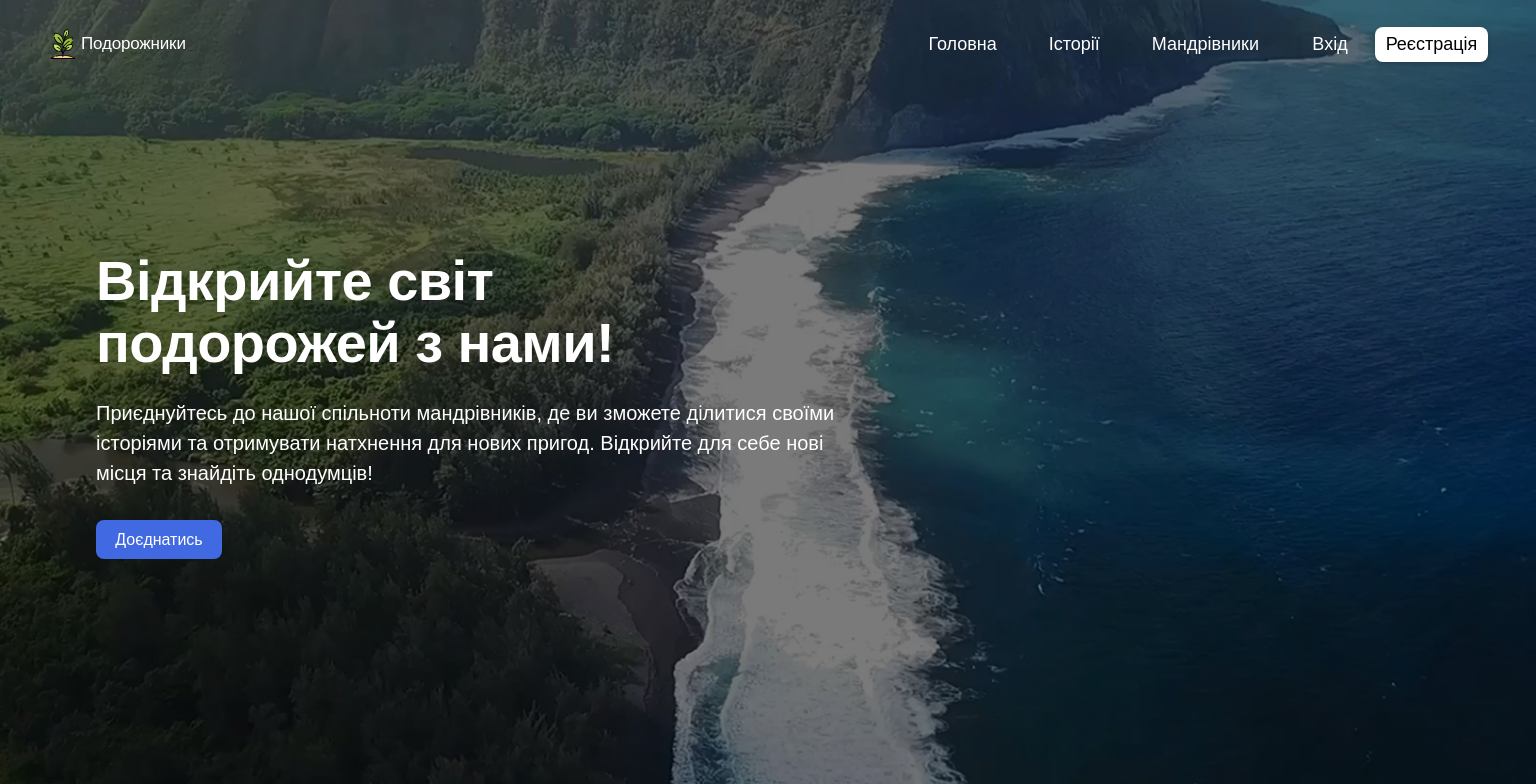
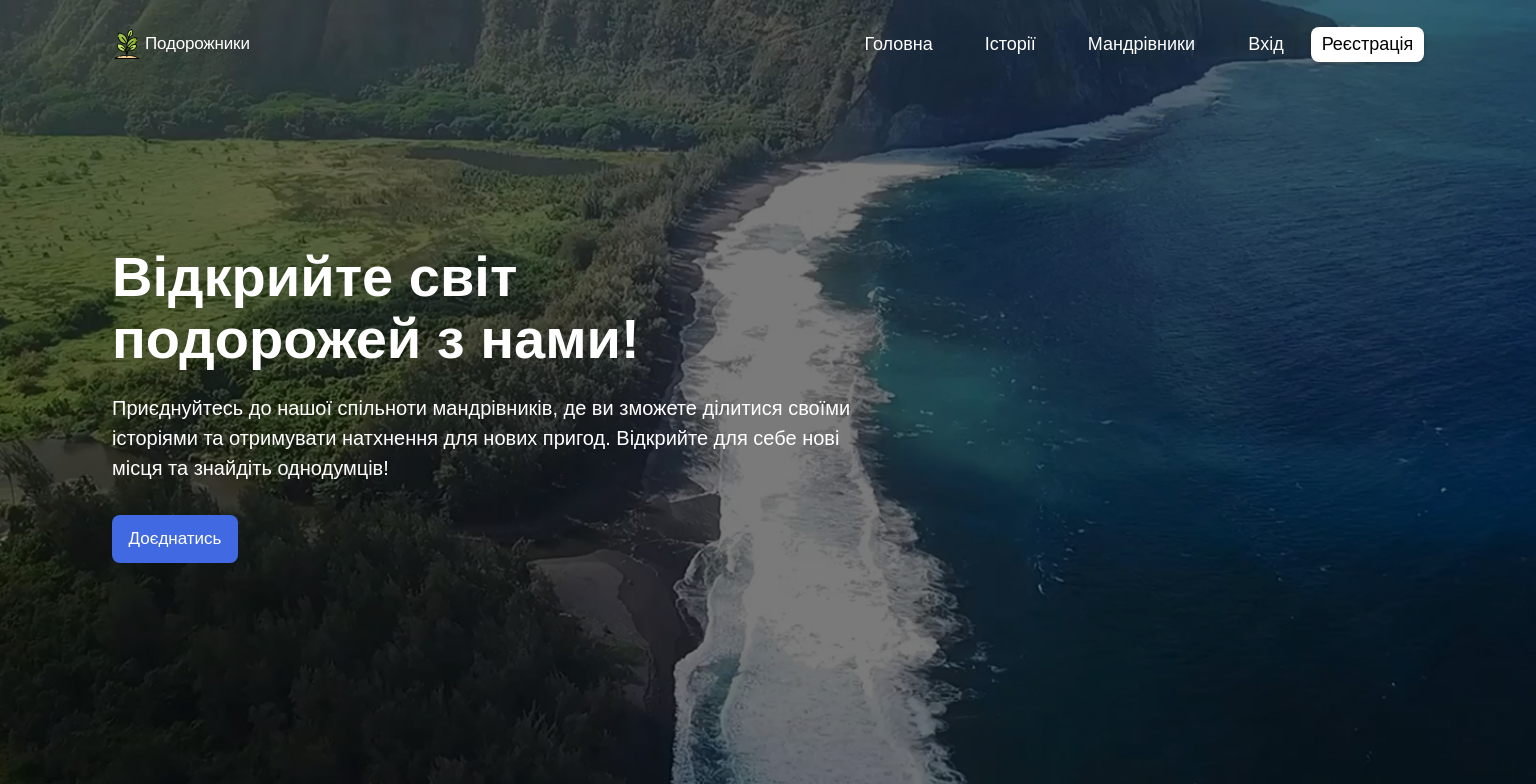
Before and after one commit to AleksPolishcuk/travellers.app_frontend, a Next.js app: page / in a window 1536 px wide. Shown: the top 784 px of the page. Built offline with nearby package versions, Linux system fonts and the light colour scheme; no server answers; a web font is replaced by a local one.

Commit message:
footer/hero

```diff
--- a/app/components/Footer/Footer.module.css
+++ b/app/components/Footer/Footer.module.css
@@ -60,10 +60,23 @@
     margin: 0;
 }
 
+.socialList li:hover,
+.socialList li:focus {
+    border: 1px solid #000;
+    border-radius: 8px;
+    width: 28px;
+    height: 28px;
+    transform: translateY(-2px);
+}
+
+.socialList li:active {
+    background: #d8d8d8;
+}
+
 .footerNav {
-
+    font-size: 18px;
     height: 152px;
-    margin-bottom: 24px;
+    margin-bottom: 18px;
     padding-left: 150px;
     padding-right: 150px;
 
@@ -83,12 +96,18 @@
 .footerNav li {
     color: #000;
     text-decoration: none;
-    transition: color 0.3s;
-    padding: 8px 0;
+    display: inline-block;
+    transition: transform 0.2s ease, color 0.2s ease;
 }
 
-.footerNav a:hover {
+.footerNav li:hover,
+.footerNav li:focus {
+    transform: translateY(-3px);
     color: #4169e1;
+}
+
+.footerNav li:active {
+    color: #000;
 }
 
 .footerBottom {
@@ -147,7 +166,7 @@
     }
 
     .footerBottom::before {
-        width: 95%;
+        width: 100%;
     }
 }
 
@@ -199,6 +218,7 @@
 
     .footerBottom::before {
         width: 100%;
+        max-width: 1312px;
     }
 
 }
--- a/app/components/Footer/Footer.tsx
+++ b/app/components/Footer/Footer.tsx
@@ -32,7 +32,6 @@ export default function Footer() {
         {!isAuthPage && (
           <div className={css.footerDeck}>
             <div className={css.footerTop}>
-              {/* Лого */}
               <div className={css.logoWrapper}>
                 <Link
                   href="/"
--- a/app/components/Header/Header.module.css
+++ b/app/components/Header/Header.module.css
@@ -10,7 +10,7 @@
 }
 
 .headerContainer {
-    max-width: 375px;
+    max-width: 335px;
     margin: 0 auto;
     padding-top: 16px;
     display: flex;
@@ -113,7 +113,7 @@
 @media screen and (min-width: 768px) {
     .headerContainer {
 
-        max-width: 768px;
+        max-width: 704px;
     }
 
     .headerNav {
@@ -159,7 +159,7 @@
     }
 
     .headerContainer {
-        max-width: 1440px;
+        max-width: 1312px;
         height: 72px;
         margin: 0 auto;
     }
--- a/app/components/Header/Header.tsx
+++ b/app/components/Header/Header.tsx
@@ -58,6 +58,8 @@ export default function Header() {
   const headerColor = headerClass === css.headerTransparent ? '#fff' : '#000';
   const headerHoverColor =
     headerClass === css.headerTransparent ? '#e8eeff' : '#4169e1';
+  const headerVariant =
+    headerClass === css.headerTransparent ? 'transparent' : 'white';
 
   return (
     <header className={headerClass}>
--- a/app/components/Hero/Hero.module.css
+++ b/app/components/Hero/Hero.module.css
@@ -1,3 +1,4 @@
+/* Базові стилі - Mobile First (гумова верстка від 320px) */
 .hero {
     width: 100%;
     height: 100vh;
@@ -10,128 +11,141 @@
     align-items: center;
     justify-content: center;
     color: #fff;
-
-
 }
 
-
 .heroContainer {
+    width: 100%;
     max-width: 335px;
-    height: 285px;
+    padding: 0 16px;
     text-align: start;
     margin: 0 auto;
+    box-sizing: border-box;
 }
 
 .heroTitle {
     font-family: "Sora", sans-serif;
     font-weight: 700;
     font-size: 32px;
-    line-height: 35px;
+    line-height: 1.1;
     margin-bottom: 24px;
-    color: #fff
+    color: #fff;
 }
 
 .heroText {
     font-family: "Nunito Sans", sans-serif;
     font-weight: 400;
     font-size: 16px;
-    line-height: 24px;
+    line-height: 1.5;
     margin-bottom: 32px;
 }
-
 
 .heroBtn {
     display: inline-flex;
     justify-content: center;
     align-items: center;
-    width: 115px;
+    width: 100%;
+    max-width: 295px;
     height: 39px;
-    max-width: 335px;
     background-color: #4169e1;
     color: #fff;
     font-family: "Nunito Sans", sans-serif;
     font-weight: 500;
     font-size: 16px;
-    line-height: 24px;
+    line-height: 1.5;
     border: none;
     border-radius: 8px;
     cursor: pointer;
-    transition: background-color 0.3s ease;
+    transition: all 0.3s ease;
     text-decoration: none;
+    box-sizing: border-box;
 }
 
 .heroBtn:hover {
     background-color: #e8eeff;
     color: #000;
+    transform: translateY(-2px);
 }
 
+/* Mobile: адаптивна верстка з 375px */
+@media (min-width: 375px) {
+    .heroContainer {
+        max-width: 335px;
+        padding: 0 20px;
+    }
 
-@media screen and (min-width: 768px) {
+    .heroTitle {
+        font-size: 34px;
+    }
+}
+
+/* Tablet: з 768px */
+@media (min-width: 768px) {
     .hero {
         background-image: image-set(url('/bg-tabl.1x.jpg') 1x,
                 url('/bg-tabl.2x.jpg') 2x);
-        padding: 0 0;
+        justify-content: flex-start;
+        align-items: center;
     }
 
     .heroContainer {
-        max-width: 768px;
-        height: 273px;
-        padding-left: 32px;
-        padding-right: 32px;
+        max-width: 704px;
+        padding: 0 32px;
+        margin: 0 auto;
+        height: auto;
     }
 
     .heroTitle {
-
         font-size: 48px;
-        font-weight: 700;
-        line-height: 53px;
-        letter-spacing: -0.01em;
+        line-height: 1.1;
+        margin-bottom: 24px;
     }
 
     .heroText {
+        font-size: 16px;
+        line-height: 1.5;
+        margin-bottom: 32px;
+        max-width: 500px;
+    }
 
-        font-size: 16px;
-        font-weight: 400px;
-        line-height: 24px;
+    .heroBtn {
+        max-width: 115px;
+        height: 44px;
     }
 }
 
-
-@media screen and (min-width: 1440px) {
+/* Desktop: з 1440px */
+@media (min-width: 1440px) {
     .hero {
-        width: 100%;
         background-image: image-set(url('/bg-desk.1x.jpg') 1x,
                 url('/bg-desk.2x.jpg') 2x);
         min-height: 809px;
         justify-content: flex-start;
-        margin: 0 auto;
-        box-sizing: border-box;
-        padding: 0;
+        align-items: center;
     }
 
     .heroContainer {
-        max-width: 759px;
-
-        height: 309px;
-        margin-left: 64px;
-        text-align: start
+        max-width: 1312px;
+        padding: 0;
+        margin: 0 auto;
+        height: auto;
     }
 
     .heroTitle {
-        font-weight: 700;
         font-size: 56px;
-        line-height: 62px;
-        letter-spacing: -0.01em;
+        line-height: 1.1;
+        margin-bottom: 24px;
     }
 
     .heroText {
-        width: 759px;
-        font-weight: 400;
         font-size: 20px;
-        line-height: 30px;
+        line-height: 1.5;
+        margin-bottom: 32px;
+        max-width: 759px;
     }
 
     .heroBtn {
-        width: 126px;
+        max-width: 126px;
+        height: 48px;
+        font-size: 17px;
     }
 }
```
